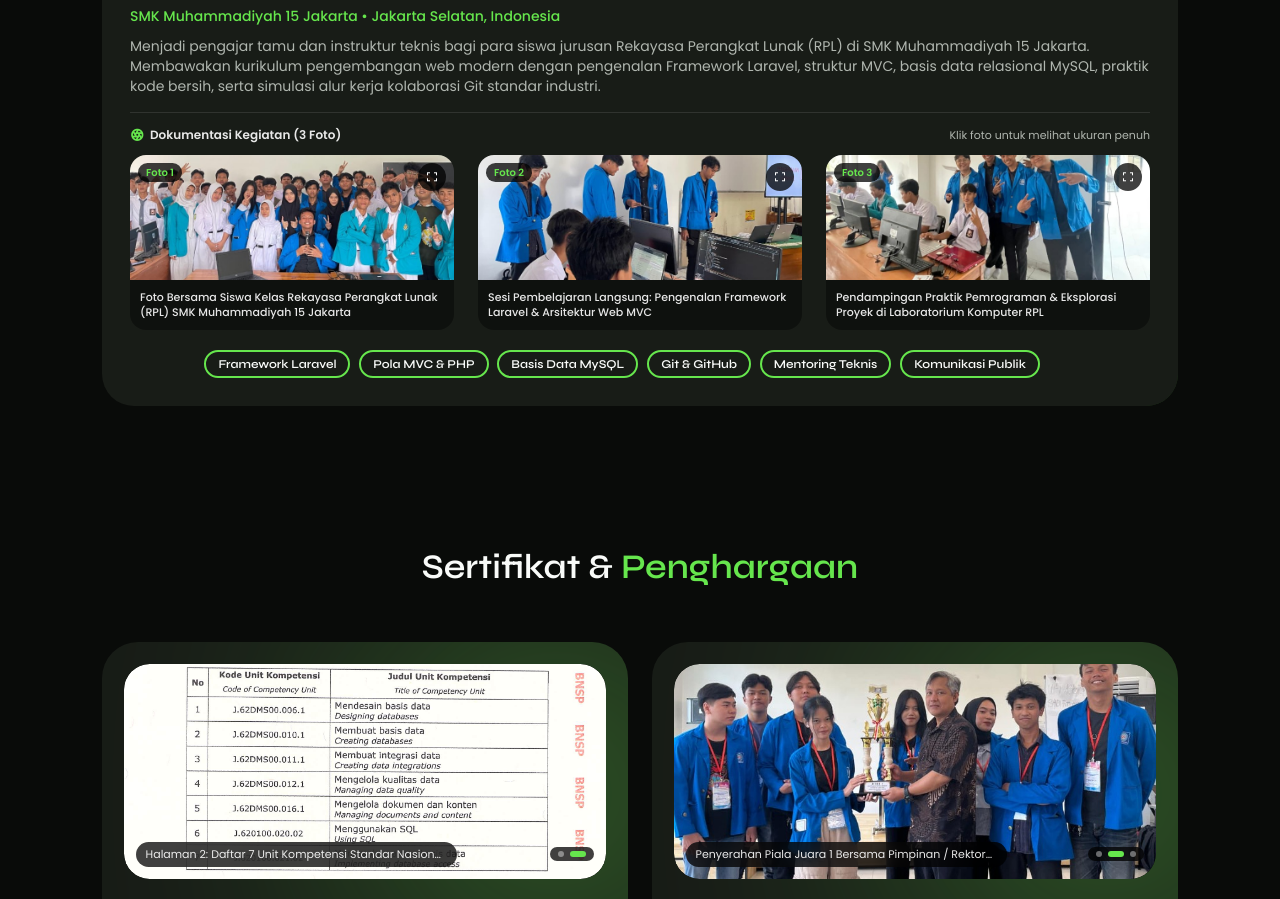
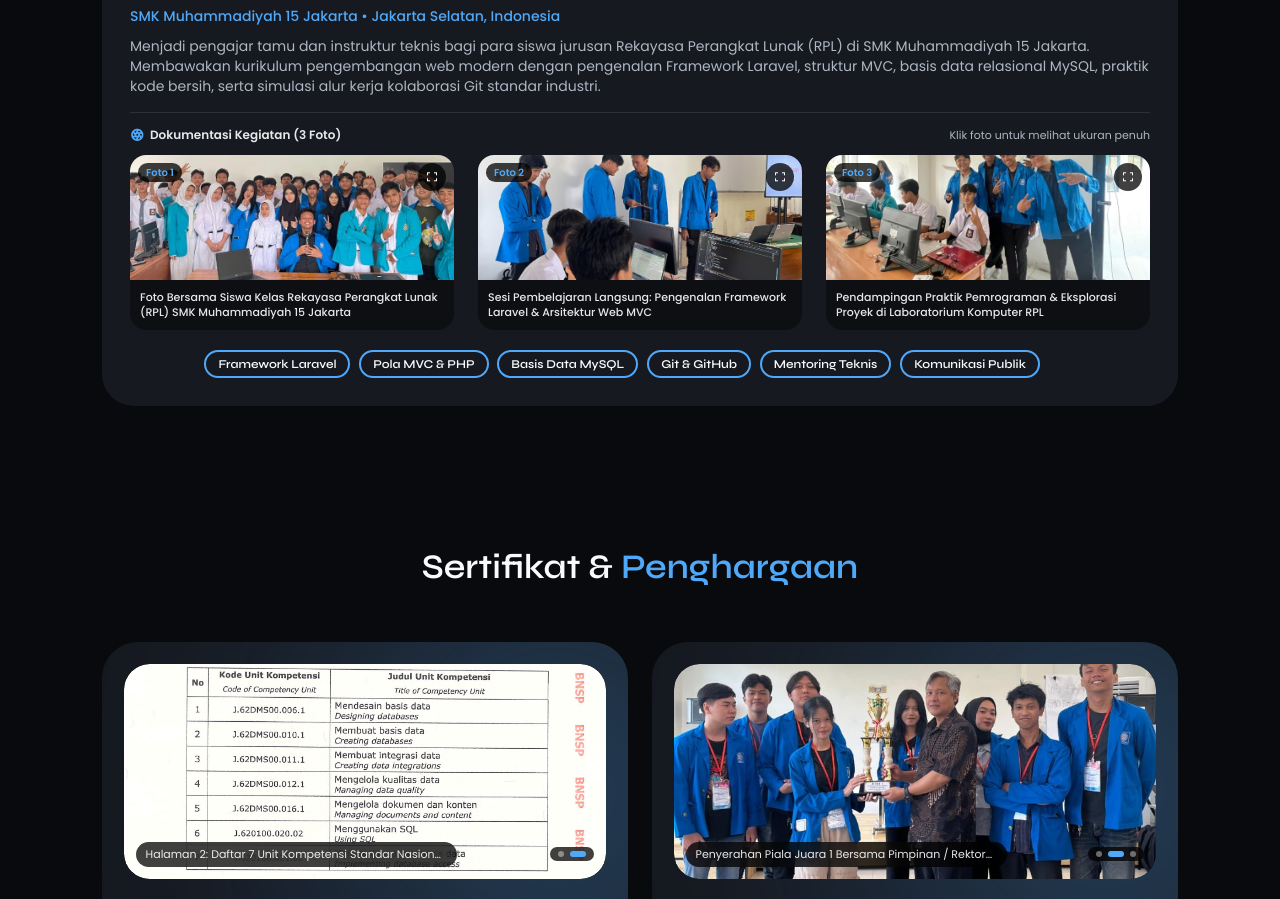
Before and after one commit to Dimss-W/CV-Website, a Next.js app: page / in a window 1280 px wide. Shown: the part 5161-6060 px from the top of the page. Built offline with nearby package versions, Linux system fonts and the light colour scheme; no server answers; some icons are missing.

Commit message:
style(theme): ubah tema warna dari hijau menjadi Sky Azure & Midnight Slate yang nyaman dilihat

```diff
--- a/src/app/globals.css
+++ b/src/app/globals.css
@@ -8,22 +8,22 @@
 :root {
   --header-height: 3.75rem;
 
-  /*========== Colors ==========*/
-  --hue: 110;
-  --first-color: hsl(var(--hue), 75%, 60%);
+  /*========== Colors (Sky Azure & Midnight Slate - Nyaman di Mata) ==========*/
+  --hue: 210;
+  --first-color: hsl(208, 92%, 64%);
   --gradient-color: linear-gradient(
     90deg,
-    hsl(var(--hue), 75%, 60%) 0%,
-    hsl(var(--hue), 100%, 85%) 40%,
-    hsl(var(--hue), 100%, 85%) 60%,
-    hsl(var(--hue), 75%, 60%) 100%
+    hsl(204, 92%, 62%) 0%,
+    hsl(196, 100%, 84%) 42%,
+    hsl(212, 96%, 82%) 62%,
+    hsl(224, 88%, 65%) 100%
   );
-  --white-color: hsl(var(--hue), 24%, 98%);
-  --black-color: hsl(var(--hue), 12%, 8%);
-  --text-color: hsl(var(--hue), 4%, 70%);
-  --body-color: hsl(var(--hue), 12%, 4%);
-  --container-color: hsl(var(--hue), 8%, 10%);
-  --border-color: hsl(var(--hue), 8%, 20%);
+  --white-color: hsl(210, 30%, 98%);
+  --black-color: hsl(220, 25%, 7%);
+  --text-color: hsl(215, 14%, 72%);
+  --body-color: hsl(222, 24%, 4.5%);
+  --container-color: hsl(220, 18%, 10.5%);
+  --border-color: hsl(215, 16%, 22%);
 
   /*========== Font and typography (Mobile Default) ==========*/
   --body-font: "Poppins", sans-serif;
@@ -214,9 +214,9 @@ img {
   height: 30px;
   background: radial-gradient(
     circle at 35% 35%,
-    hsl(var(--hue), 100%, 86%) 0%,
-    hsl(var(--hue), 82%, 62%) 55%,
-    hsl(135, 78%, 48%) 100%
+    hsl(196, 100%, 88%) 0%,
+    hsl(208, 92%, 64%) 55%,
+    hsl(232, 85%, 58%) 100%
   );
   border-radius: 50%;
   pointer-events: none;
@@ -237,9 +237,9 @@ img {
   z-index: 9998;
   background: radial-gradient(
     circle,
-    hsla(var(--hue), 100%, 82%, 0.65) 0%,
-    hsla(var(--hue), 85%, 60%, 0.42) 40%,
-    hsla(145, 85%, 52%, 0.18) 70%,
+    hsla(198, 100%, 84%, 0.65) 0%,
+    hsla(210, 92%, 64%, 0.42) 40%,
+    hsla(238, 85%, 60%, 0.18) 70%,
     transparent 100%
   );
   filter: blur(10px);
--- a/src/components/ScrollObserver.tsx
+++ b/src/components/ScrollObserver.tsx
@@ -46,9 +46,9 @@ export default function ScrollObserver() {
         const glowAlpha = isMoving ? Math.min(0.85, 0.45 + speed * 0.012) : 0.38;
 
         cursorRef.current.style.boxShadow = `
-          0 0 14px hsla(110, 100%, 82%, ${glowAlpha}),
-          ${offsetX * 0.55}px ${offsetY * 0.55}px ${glowBlur1}px hsla(110, 85%, 62%, ${glowAlpha * 0.9}),
-          ${offsetX}px ${offsetY}px ${glowBlur2}px hsla(145, 90%, 55%, ${glowAlpha * 0.65})
+          0 0 14px hsla(196, 100%, 85%, ${glowAlpha}),
+          ${offsetX * 0.55}px ${offsetY * 0.55}px ${glowBlur1}px hsla(208, 92%, 64%, ${glowAlpha * 0.9}),
+          ${offsetX}px ${offsetY}px ${glowBlur2}px hsla(235, 88%, 62%, ${glowAlpha * 0.65})
         `;
       }
 
```
